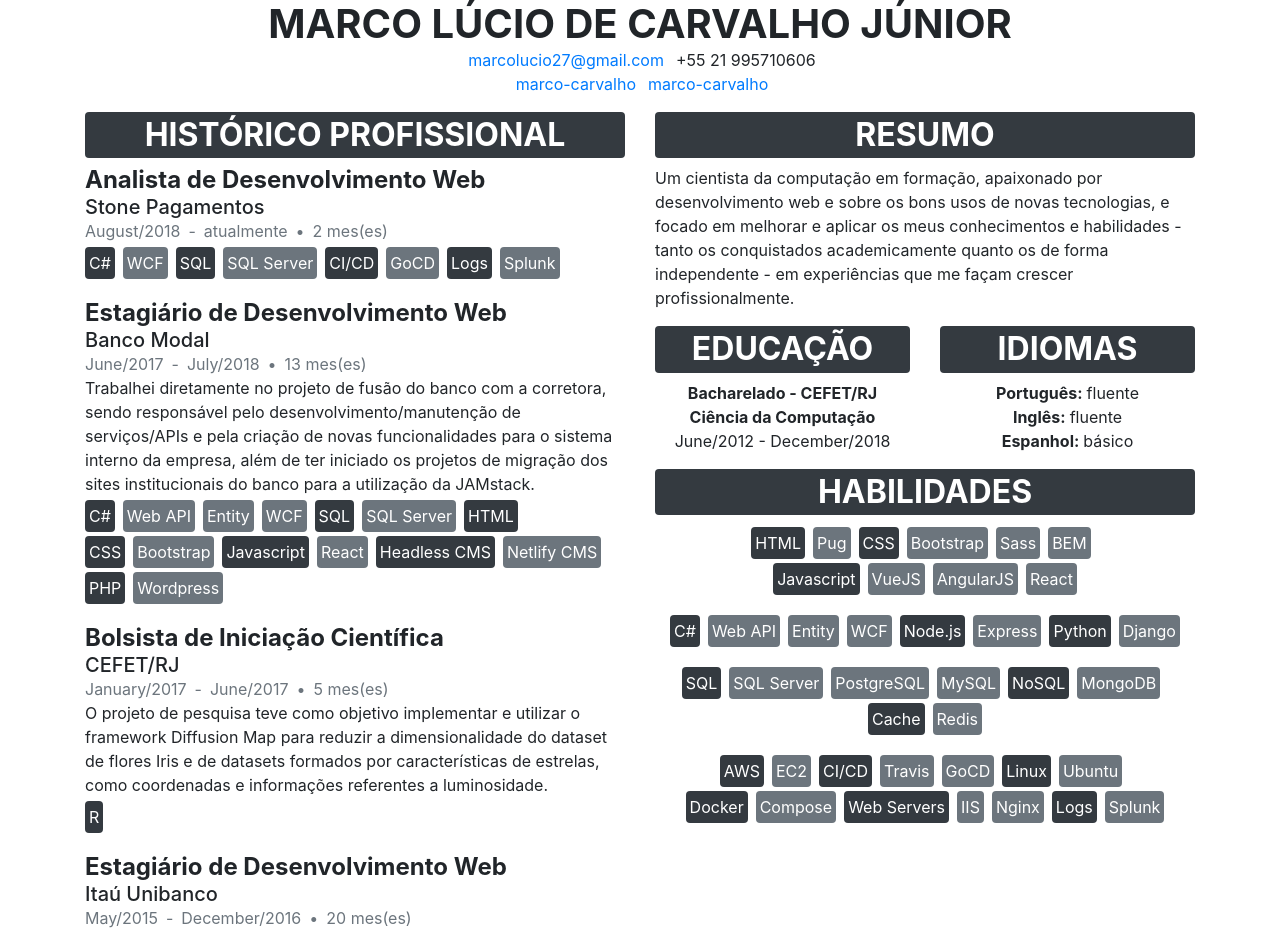
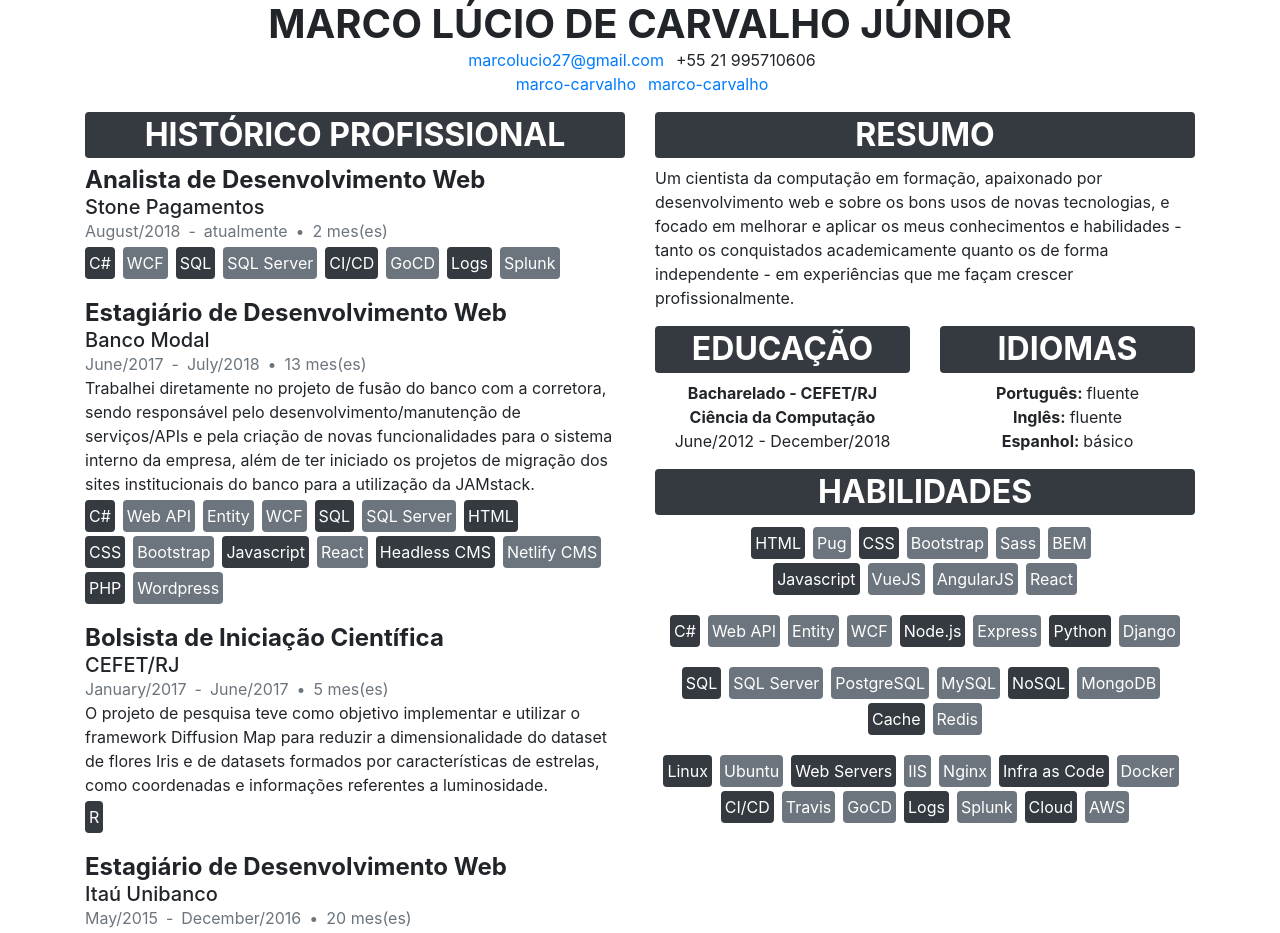
Before and after one commit to marco-carvalho/resume, a Vue app: page / in a window 1280 px wide. Shown: the top 933 px of the page. Built offline with nearby package versions, Linux system fonts and the light colour scheme.

Commit message:
reorder devops skills

```diff
--- a/src/components/Skills.vue
+++ b/src/components/Skills.vue
@@ -42,12 +42,12 @@ export default {
         {
           name: "DevOps",
           tecnologies: [
-            { name: "AWS", subtecnologies: ["EC2"]},
+            { name: "Linux", subtecnologies: ["Ubuntu"]},
+            { name: "Web Servers", subtecnologies: ["IIS", "Nginx"]},
+            { name: "Infra as Code", subtecnologies: ["Docker"]},
             { name: "CI/CD", subtecnologies: ["Travis", "GoCD"]},
-            { name: "Linux", subtecnologies: ["Ubuntu"]},
-            { name: "Docker", subtecnologies: ["Compose"]},
-            { name: "Web Servers", subtecnologies: ["IIS", "Nginx"]},
             { name: "Logs", subtecnologies: ["Splunk"]},
+            { name: "Cloud", subtecnologies: ["AWS"]},
           ]
         }
       ]
```
